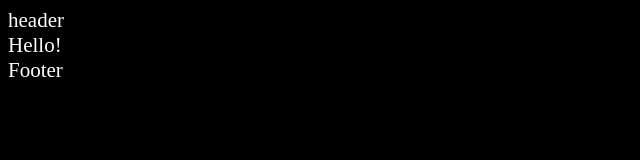
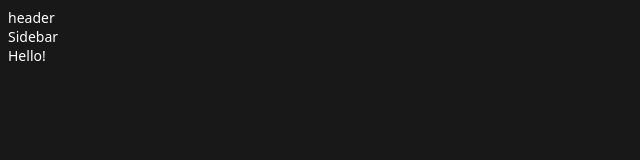
Before and after one commit to lawits/personal-blog, a website: page src/index.html in a window 1280 px wide. Shown: the whole page, without its empty margins (0-640 px from the left). Drawn offline with nearby package versions, Linux system fonts and the light colour scheme; files that its build step writes are made by us from their sources.

Commit message:
Creating basic settings

```diff
--- /dev/null
+++ b/src/assets/scss/_vars.scss
@@ -0,0 +1,3 @@
+$primary: #202020;
+$secondary: #121212;
+$white: #fff;
--- a/src/assets/scss/style.scss
+++ b/src/assets/scss/style.scss
@@ -1,5 +1,11 @@
+@import 'vars';
+
+html{
+    font-size: 62.5%;
+}
 body {
-    background-color: black;
-    font-size: 21px;
-    color: white;
+    background-color: #181818;
+    font-family: system-ui,-apple-system,"Segoe UI",Roboto,"Helvetica Neue",Arial,"Noto Sans","Liberation Sans",sans-serif,"Apple Color Emoji","Segoe UI Emoji","Segoe UI Symbol","Noto Color Emoji";
+    font-size: 1.4rem;
+    color: $white;
 }
--- a/src/layouts/default.html
+++ b/src/layouts/default.html
@@ -1,16 +1,22 @@
 <!DOCTYPE html>
 <html lang="en">
 <head>
-    {{> head }}
+  {{> head }}
 </head>
 <body>
 
-    {{> header }}
+<div class="page">
+	{{> header }}
 
+  <aside class="sidebar">
+    Sidebar
+  </aside>
+
+  <main class="main">
     {{> body }}
+  </main>
+</div>
 
-    {{> footer }}
-
-    <script src="assets/js/app.js"></script>
+  <script src="assets/js/app.js"></script>
 </body>
 </html>
```
